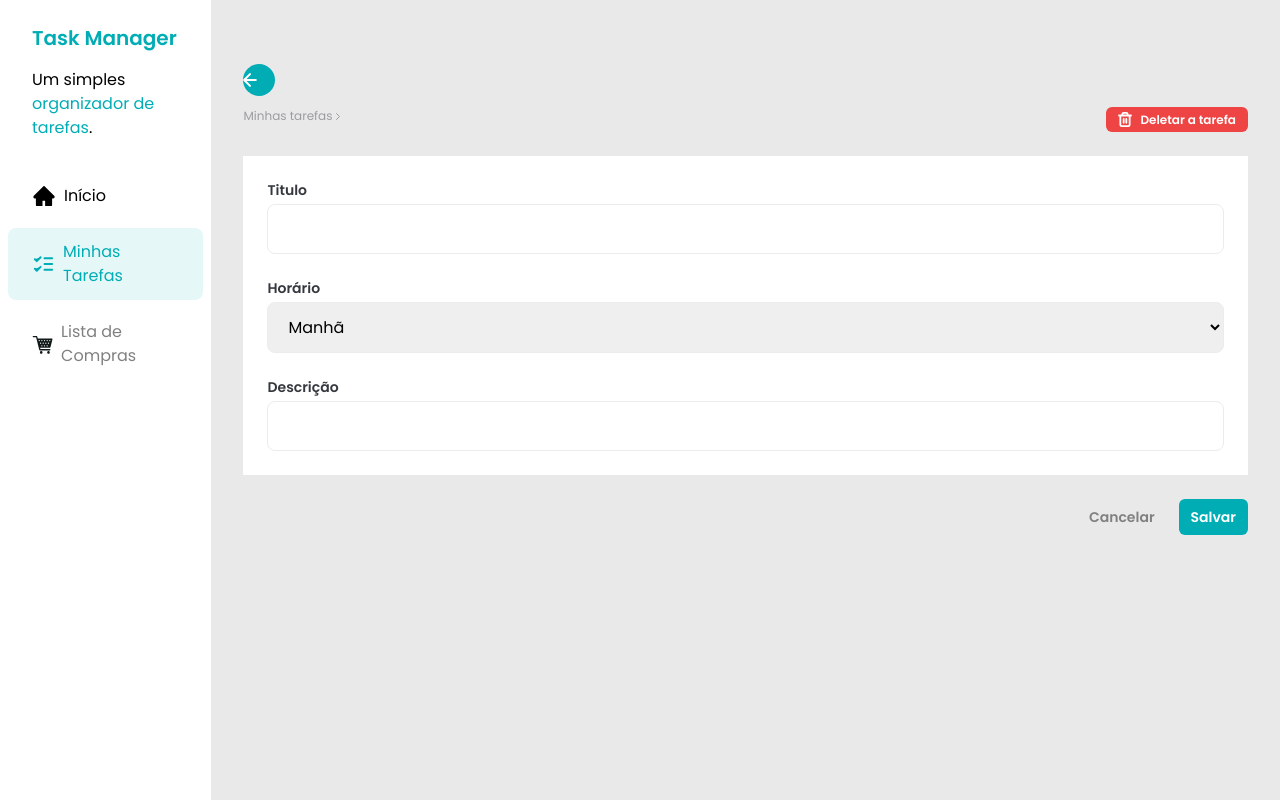
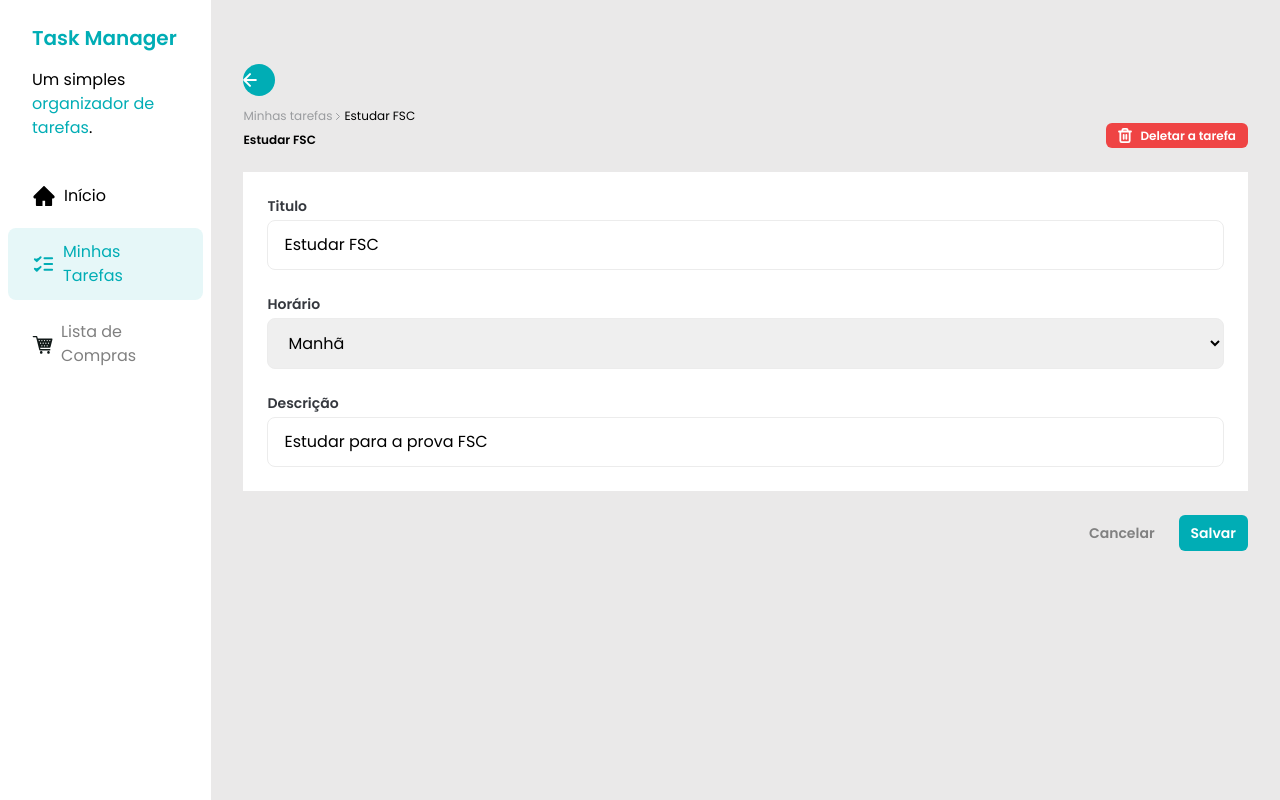
Before and after one commit to Fabiolandin/Curso-de-React, a React (Vite) app: page /task/1 in a window 1280 px wide. Built offline with nearby package versions, Linux system fonts and the light colour scheme; no server answers; data requests are answered from the project's data file.

Commit message:
Corrigindo bugs

```diff
--- a/src/components/TaskItem.jsx
+++ b/src/components/TaskItem.jsx
@@ -55,15 +55,16 @@ const TaskItem = ({ task, handleCheckboxClick, onDeleteSuccess }) => {
             </div>
 
             <div className='flex items-center gap-2'>
-                <Button color='secundary' onClick={handleDeleteClick} disable={deleteIsLoading}>
+                <Button color='secundary' onClick={handleDeleteClick} disabled={deleteIsLoading}>
                     {deleteIsLoading ? (
                         <LoaderIcon className=" h-4 w-4 animate-spin text-brand-gray" />
                     ) : (
                         <TrashIcon className="text-brand-text-gray" />
                     )}
                 </Button>
-                <Link to={`/task/${task.id}`} />
+                <Link to={`/task/${task.id}`} >
                     <DetailsIcon />
+                </Link>
             </div>
         </div>
     )
--- a/src/pages/task-details.jsx
+++ b/src/pages/task-details.jsx
@@ -4,21 +4,23 @@ import { useState } from "react"
 import Sidebar from "../components/Sidebar"
 import { ArrowLeftIcon, ChevronRigthIcon, TrashIcon } from "../assets/icons"
 import Button from "../components/Button"
-import InputLabel from "../components/InputLabel"
 import Input from "../components/Input"
 import TimeSelect from "../components/TimeSelect"
+import { useNavigate } from "react-router-dom"
 
 const TaskDetailsPage = () => {
     const { taskId } = useParams()
     const [task, setTask] = useState()
-    const navigate = useState()
+
+    const navigate = useNavigate()
+
     const handleBackClick = () => {
-        navigate - 1
+        navigate(-1)
     }
 
     useEffect(() => {
         const fetchTasks = async () => {
-            const response = await fetch('http://localhost:3000/task/${taskId}', {
+            const response = await fetch(`http://localhost:3000/tasks/${taskId}`, {
                 method: "GET"
             })
             const data = await response.json()
```
